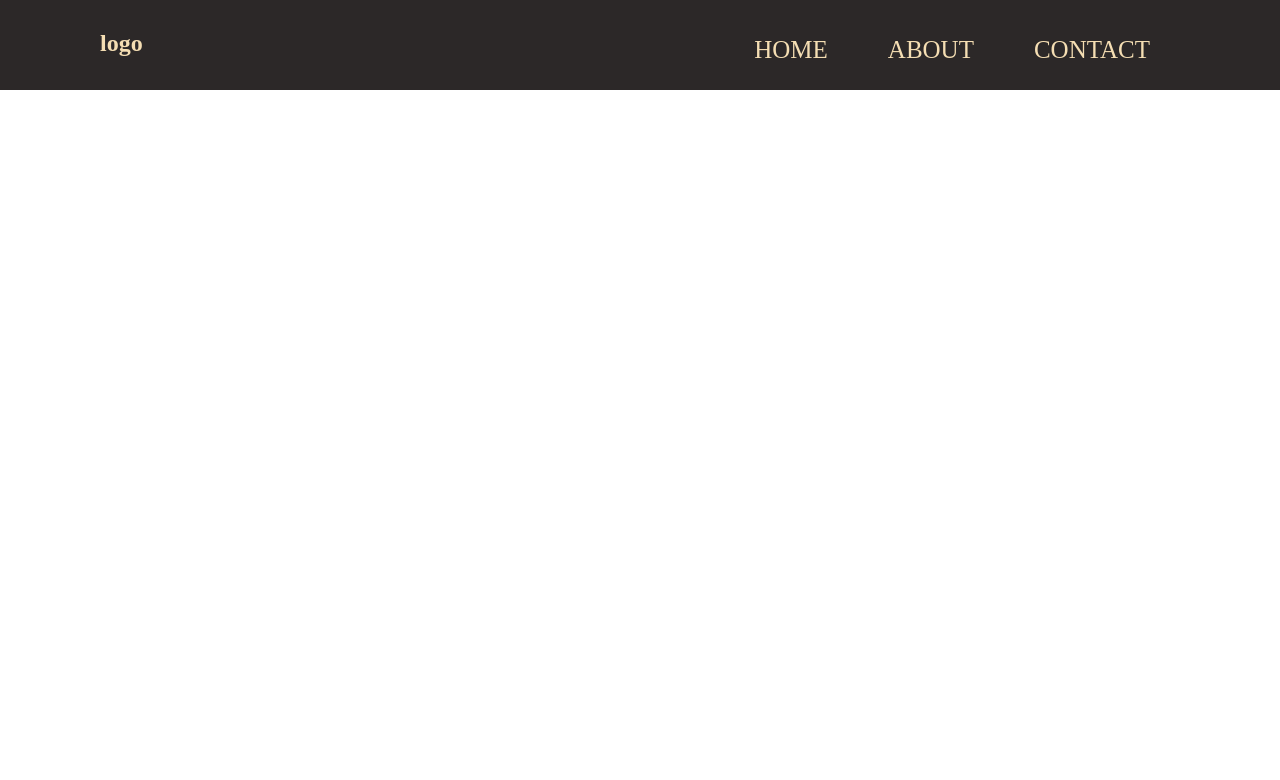
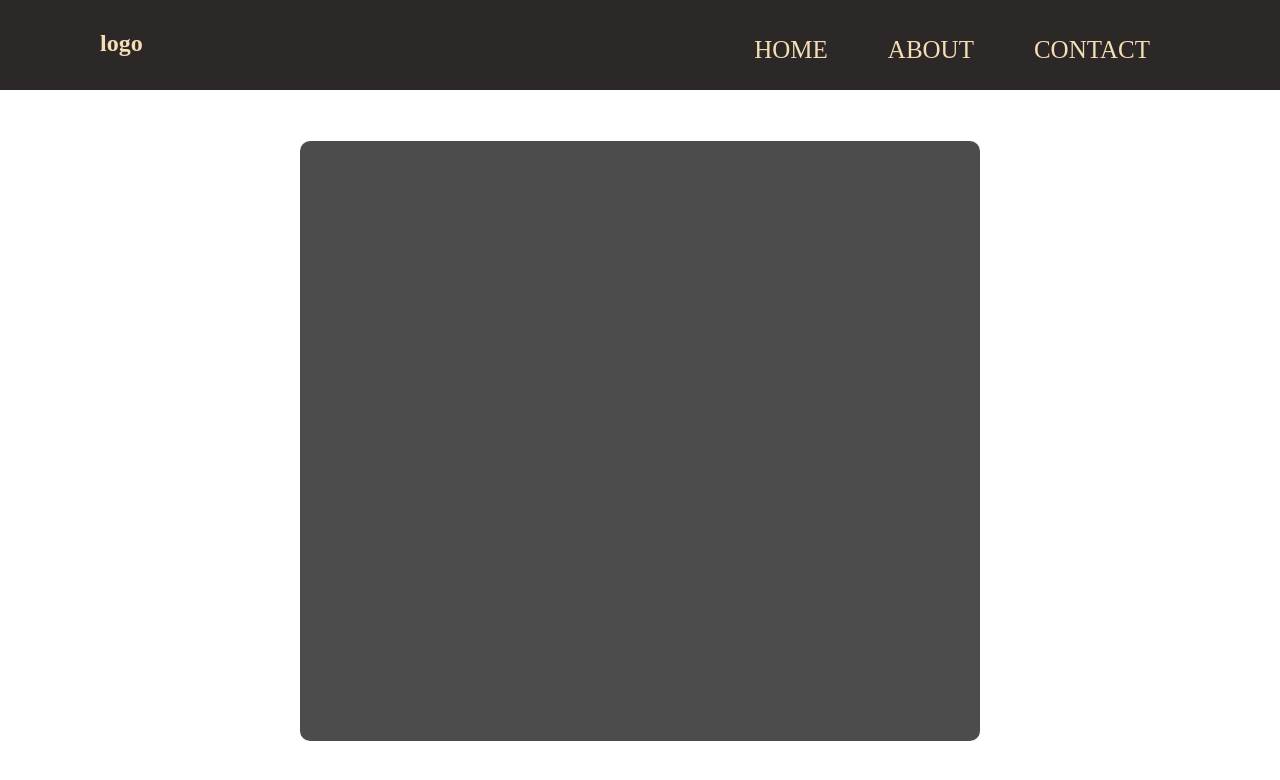
Before and after one commit to alexistaana/Studiouso, a plain HTML site: page html/contact.html in a window 1280 px wide. Drawn offline with Linux system fonts and the light colour scheme; a web font is replaced by a local one.

Commit message:
added css

```diff
--- a/css/contact.css
+++ b/css/contact.css
@@ -4,14 +4,14 @@ body {
     padding: 0;
 }
 
-#aboutBlock {
+#contactBlock {
     text-align: center;
     height: 560px;
     margin-top: 4%;
     box-sizing: 0px 0px 1px 1px #ccc;
 }
 
-#aboutScreen{
+#contactScreen{
     background: rgba(0, 0, 0, 0.7);
     text-align: center;
     display: inline-block;
--- a/html/contact.html
+++ b/html/contact.html
@@ -6,7 +6,7 @@
     <meta name="viewport" content="width=device-width, initial-scale=1.0">
     <meta http-equiv="X-UA-Compatible" content="ie=edge">
     <link rel="stylesheet" type="text/css" media="screen" href="../css/main.css" />
-    <link rel="stylesheet" type="text/css" media="screen" href="../css/about.css" />
+    <link rel="stylesheet" type="text/css" media="screen" href="../css/contact.css" />
     <link rel="stylesheet" type="text/css" media="screen" href="../css/media.css">
     <link href="https://fonts.googleapis.com/css?family=Markazi+Text" rel="stylesheet">
     <title>About Page</title>
@@ -37,8 +37,8 @@
                             </li> -->
                         </ul>
                     </nav>
-                    <section id="contentBlock">
-                        <div id="contentScreen">
+                    <section id="contactBlock">
+                        <div id="contactScreen">
                             <!-- <header>
                                 <h1 id="Head">About</h1>
                             </header> -->
```
